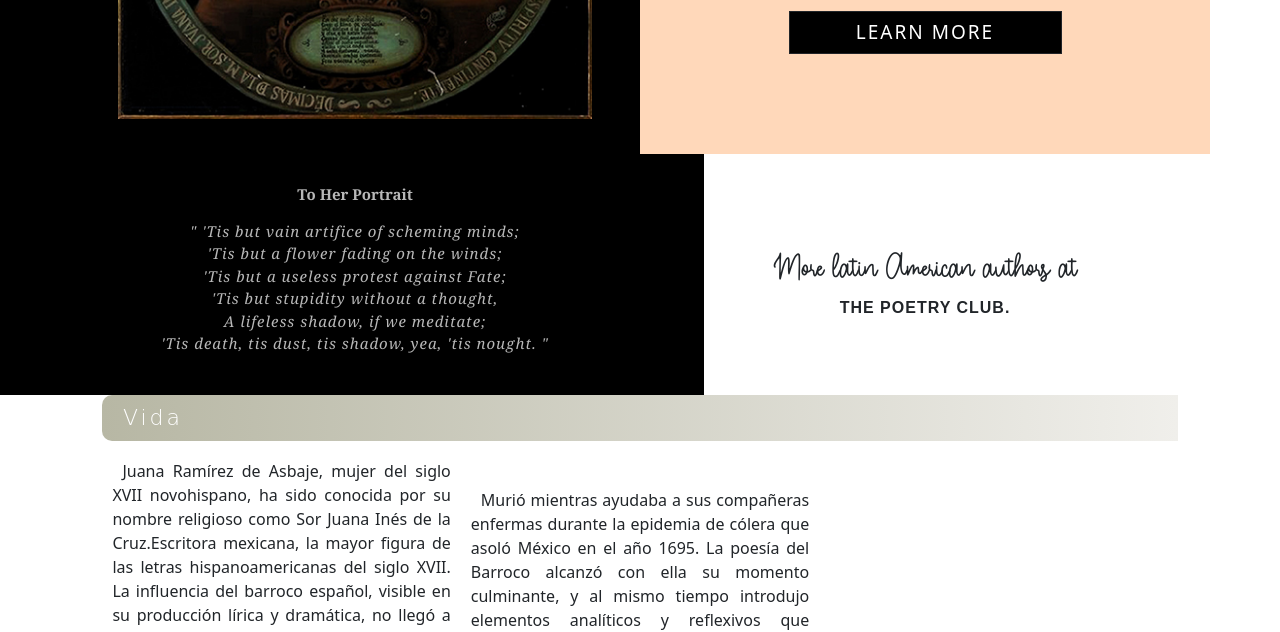
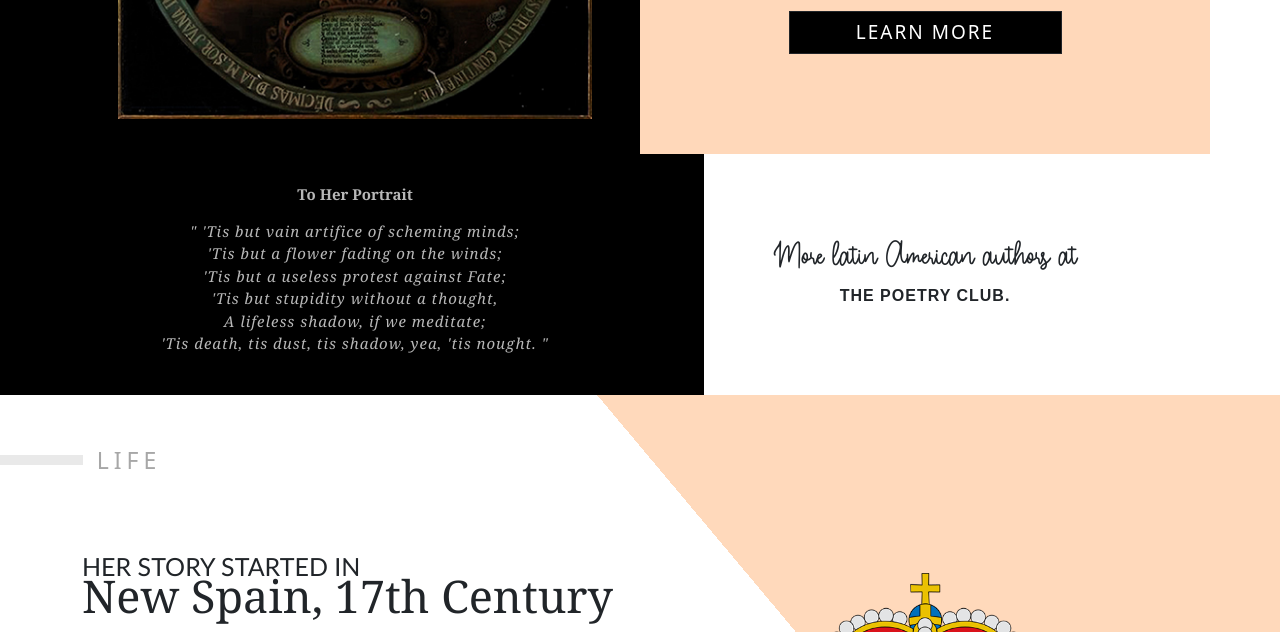
Before and after one commit to itselfc/sor-juana-fanpage, a PHP site: page / in a window 1280 px wide. Shown: the part 560-1192 px from the top of the page. Run offline with PHP 8.4, Linux system fonts and the light colour scheme; some libraries are stand-ins or nearby versions; grey boxes are pictures that could not be loaded.

Commit message:
Changes to life section: New desing and content. Minor changes to introduction's section stylesheet to fix bugs after added life's section.

```diff
--- a/css/introduction.css
+++ b/css/introduction.css
@@ -17,12 +17,30 @@
 
 }
 
-@media (min-height: 1000px) {
+@media (min-height: 1000px) and (max-width: 992px)  {
 
     .intro{
 
-        background: linear-gradient(90deg, rgba(0,0,0,1) 55%, rgba(255,255,255,1) 55%);
-        height: 100vh;
+        background: black;
+    }
+
+    .cursive{
+       color: white;
+
+    }
+    .brand-name{
+        color: white;
+    }
+
+
+}
+
+
+@media (min-height: 1000px) and (min-width: 992px)  {
+
+    .intro{
+
+height: 100vh;
     }
 
 }
--- /dev/null
+++ b/css/life.css
@@ -0,0 +1,55 @@
+ .life{
+
+     background: linear-gradient(135deg, rgb(255, 255, 255) 60%, rgb(255, 217, 187) 60%);
+}
+
+
+
+ @media  (min-height: 400px) and (min-width: 992px){
+
+     .life{
+
+         background: linear-gradient(50deg, rgb(255, 255, 255) 65%, rgb(255, 217, 187) 65%);
+         height: 100vh;
+     }
+
+ }
+
+ .bio{
+     text-align: justify;
+font-family: Arial;
+line-height: 25px;
+ }
+
+ .mark{
+     height: 10px;
+     width: auto;
+     background-color: #e9e9e9 !important;
+ }
+
+ .ubication-title{
+     color: #a7a7a7;
+     font-size: 23px;
+     letter-spacing: 5px;
+ margin-left: -10px!important;
+ }
+
+ h3{
+     text-align: left!important;
+     font-family: "Trebuchet MS";
+     font-size: 25px!important;
+
+ }
+
+ h3 label{
+     font-family: Georgia;
+font-size: 45px;
+     line-height: 30px;
+ }
+
+ .about{
+     padding-top: 25px;
+     text-indent: 20px;
+     line-height: 25px;
+     font-size: 17px!important;
+ }
--- a/index.html
+++ b/index.html
@@ -6,6 +6,8 @@
     <meta charset="UTF-8">
     <title>CodePen - Sor Juana </title>
     <link rel="stylesheet" href="css/introduction.css">
+    <link rel="stylesheet" href="css/life.css">
+
     <link rel="stylesheet" href="css/titles.css">
     <link rel="stylesheet" href="css/elements.css">
     <link rel="stylesheet" href="css/style.css">
@@ -50,7 +52,7 @@
                     </h2>
                 </div>
                 <div class="pt-5 text-center">
-                    <button class="btn btn-dark">LEARN MORE </button>
+                    <button class="btn btn-dark">LEARN MORE</button>
                 </div>
             </div>
         </div>
@@ -72,7 +74,7 @@
 
                 </div>
             </div>
-            <div class="col-lg-6 my-auto">
+            <div class="col-lg-6 my-auto pb-4">
                 <label class="cursive">More latin American authors at</label><br>
                 <label class="brand-name">THE POETRY CLUB.</label>
 
@@ -85,58 +87,63 @@
 
 </section>
 
+
+<section class="life">
+
+    <div class="pt-5 row w-25">
+        <div class="col-4 my-auto">
+            <div class="mark">
+            </div>
+        </div>
+        <div class="col-4 ubication-title my-auto"><label>LIFE</label></div>
+    </div>
+
+    <div class="container">
+        <div class="row pt-5">
+            <div class="col-lg-6  my-auto bio">
+                <h3>HER STORY STARTED IN<br>
+                    <label>New Spain, 17th Century</label></h3>
+                <div class="about">
+                <p >
+
+                    Sor Juana Inés de la Cruz [a] OSH (12 November 1648 – 17 April 1695) was a Mexican writer,
+                    philosopher, composer, poet of the Baroque period, and Hieronymite nun. Her outspoken opinions
+                    granted her lifelong names such as "The Tenth Muse" and "The Phoenix of Mexico", for she was a flame
+                    that rose from the ashes of "religious authoritarianism".
+
+
+                </p>
+                <p>
+                    Sor Juana lived during Mexico's colonial period, making her a contributor both to early Spanish
+                    literature as well as to the broader literature of the Spanish Golden Age. Beginning her studies at
+                    a young age, Sor Juana was fluent in Latin and also wrote in Nahuatl, and became known for her
+                    philosophy in her teens. Sor Juana educated herself in her own library
+                </p>
+                <p>
+                    Her criticism of misogyny and the hypocrisy of men led to her condemnation by the Bishop of
+                    Puebla, and in 1694 she was forced to sell her collection of books and focus on charity towards
+                    the poor. She died the next year, having caught the plague while treating her sisters.
+
+                </p>
+
+
+                </div>
+                <p class="text-end ">
+
+
+                    <a class="text-dark" href="https://es.wikipedia.org/wiki/Sor_Juana_Inés_de_la_Cruz"
+                       target="_blank"><i class="fa fa-wikipedia-w fa-2x" aria-hidden="true"></i></a>
+                </p>
+            </div>
+            <div class="col-lg-6 my-auto text-center">
+                <img class="w-75 p-5" src="resource/images/new-spain-flag.png">
+            </div>
+        </div>
+    </div>
+</section>
+
 <main id="main" class="main-container">
 
-
-    <article id="tribute-info">
-        <h2>Vida</h2>
-        <section>
-            <table>
-                <tr>
-                    <td>
-                        <p> Juana Ramírez de Asbaje, mujer del siglo XVII novohispano, ha sido conocida por su nombre
-                            religioso como Sor Juana Inés de la Cruz.Escritora mexicana, la mayor figura de las letras
-                            hispanoamericanas del siglo XVII. La influencia del barroco español, visible en su
-                            producción lírica y dramática, no llegó a oscurecer la profunda originalidad de su obra. Su
-                            espíritu inquieto y su afán de saber la llevaron a enfrentarse con los convencionalismos de
-                            su tiempo, que no veía con buenos ojos que una mujer manifestara curiosidad intelectual e
-                            independencia de pensamiento.</p>
-                        <p>
-                            Niña prodigio, aprendió a leer y escribir a los tres años, y a los ocho escribió su primera
-                            loa. En 1659 se trasladó con su familia a la capital mexicana. Admirada por su talento y
-                            precocidad, a los catorce fue dama de honor de Leonor Carreto, esposa del virrey Antonio
-                            Sebastián de Toledo. Apadrinada por los marqueses de Mancera, brilló en la corte virreinal
-                            de Nueva España por su erudición, su viva inteligencia y su habilidad versificadora.
-                        </p>
-                    </td>
-                    <td>
-
-                        <p>
-                            Murió mientras ayudaba a sus compañeras enfermas durante la epidemia de cólera que asoló
-                            México en el año 1695. La poesía del Barroco alcanzó con ella su momento culminante, y al
-                            mismo tiempo introdujo elementos analíticos y reflexivos que anticipaban a los poetas de la
-                            Ilustración del siglo XVIII. Sus obras completas se publicaron en España en tres volúmenes:
-                            Inundación castálida de la única poetisa, musa décima, Sor Juana Inés de la Cruz (1689).
-                        </p>
-                        <p>
-                            <img class="img-resize" src="https://www.dropbox.com/s/cmsmfuaga1mqbbl/intro-3.jpg?raw=1"
-                                 alt="Firma de de Sor Juana."/>
-                        </p>
-                    </td>
-                    <td>
-                        <p>
-                            <figure>
-                                <img class="img-main" src="https://www.dropbox.com/s/29wwdxwclrckm58/intro-2.jpg?raw=1"
-                                     alt="Retrato de Sor Juana." < />
-                                <figcaption class="intro-img-caption">Retrato de Sor Juana.
-                                </figcaption>
-                            </figure>
-                        </p>
-                    </td>
-                </tr>
-            </table>
-        </section>
-    </article>
     <article id="tribute-gallery">
         <h2>Retratos</h2>
         <section class="section-container">
```
Also changed, not shown: resource/images/new-spain-flag.png (added), resource/images/portrait2.jpg (added). Lines whose indentation alone changed are shown as unchanged.
